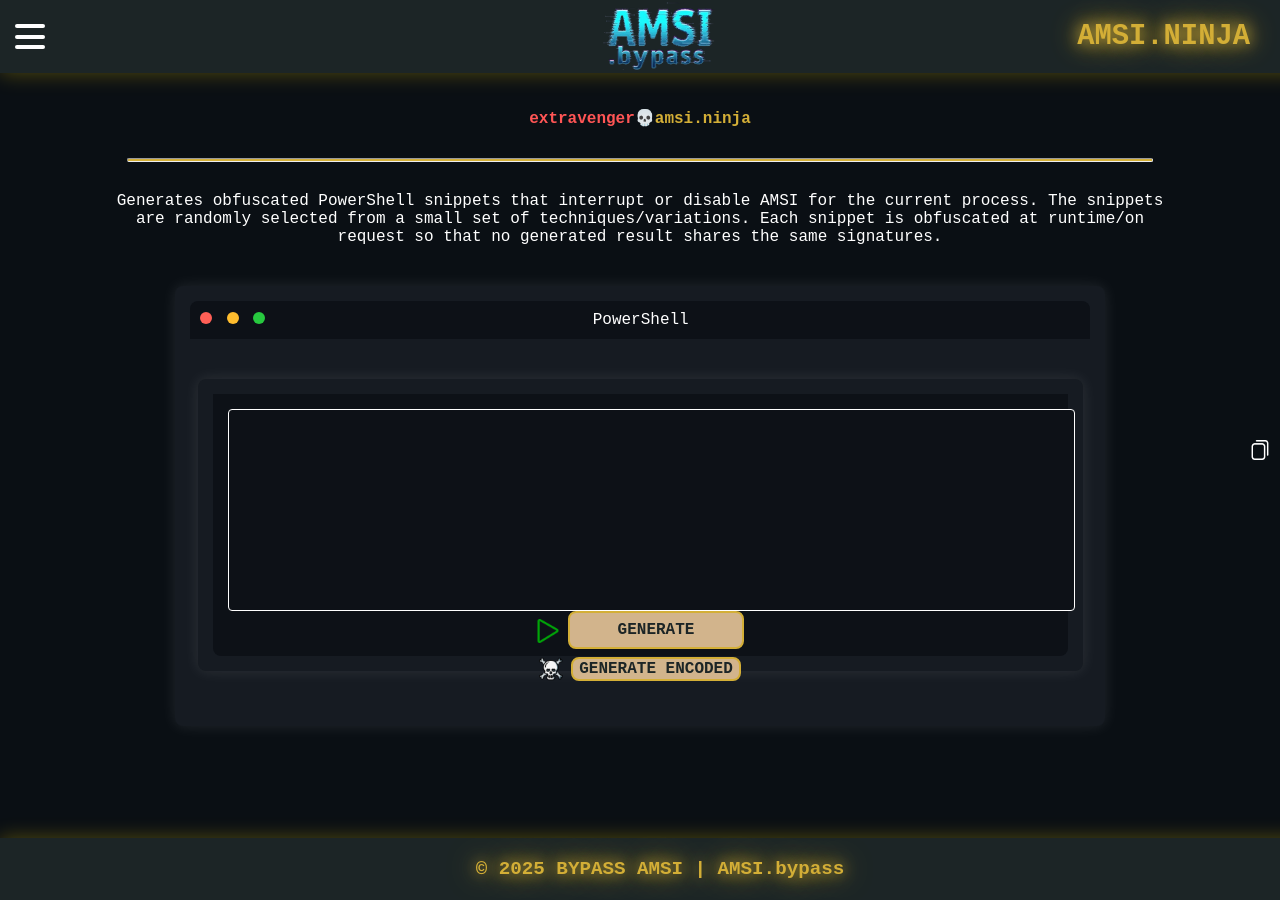
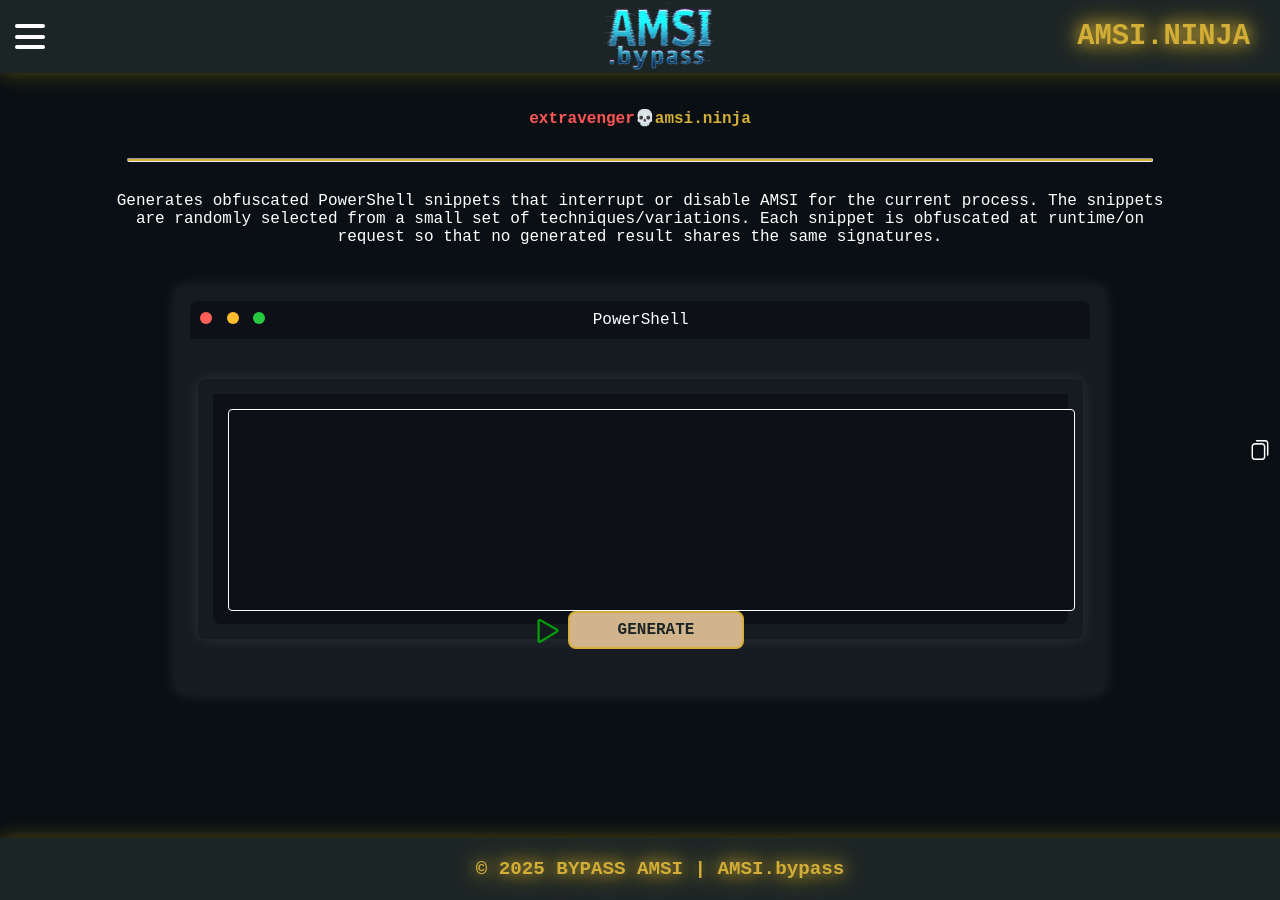
Before and after one commit to Extravenger/extravenger.github.io, a Jekyll site: the page amsininja/index.html, which Jekyll copies as it is, in a window 1280 px wide. Built offline with Jekyll 4.4.1, drawn with Linux system fonts in a browser that asks for light colours.

Commit message:
Update index.html

```diff
--- a/amsininja/index.html
+++ b/amsininja/index.html
@@ -75,10 +75,6 @@
                             <img src="img/generatePlay.png" class="icon-generate color-play icon-position-generate">
                             <button class="generate-btn size-button-generate" onclick="GeneratePS()"><b>Generate</b></button>
                         </div>
-                        <div class="button-container">
-                            <img src="img/codifgicar.png" class="icon-generate icon-position-generateCoded">
-                            <button class="generate-btn size-button-generateCoded" onclick="GenerateEncPS()"><b>Generate Encoded</b></button>
-                        </div>
                     </div>
                 </div>
             </div>
```
